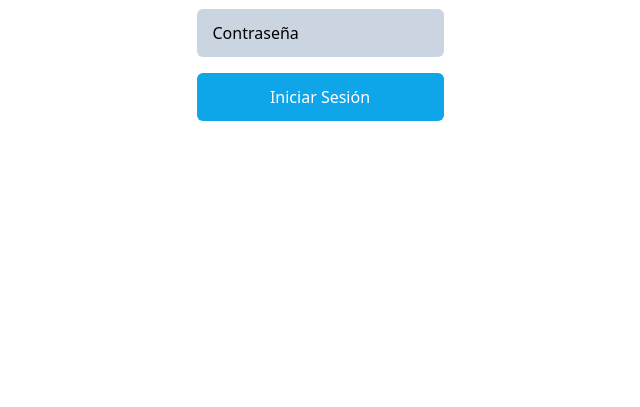
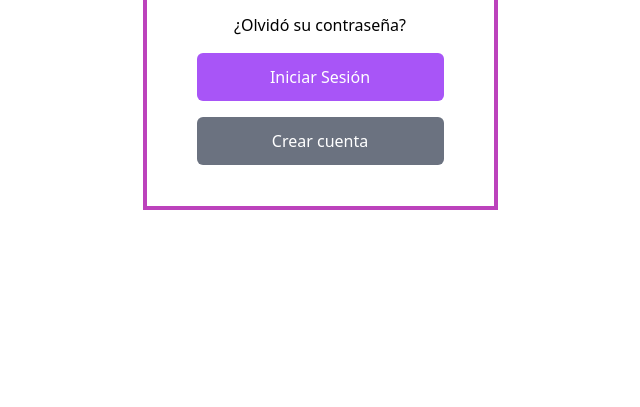
Before and after one commit to diegotrejos/PuraVidaNFT, a React app in the folder puravidanft/: page /login in a window 1280 px wide. Shown: the part 393-800 px from the top of the page, without its empty margins (320-960 px from the left). Built offline with nearby package versions, Linux system fonts and the light colour scheme; no server answers.

Commit message:
Vista completada.

```diff
--- a/puravidanft/src/Pages/Login/index.js
+++ b/puravidanft/src/Pages/Login/index.js
@@ -1,6 +1,6 @@
 import { useState } from "react";
 import { useDispatch, useSelector } from "react-redux";
-import { Navigate } from "react-router-dom";
+import { Navigate, Link } from "react-router-dom";
 import { postLogin } from "../../Slices/userSlice";
 
 export default function Login() {
@@ -17,6 +17,7 @@ export default function Login() {
     <Navigate to="/" />
   ) : (
     <div className="flex items-center justify-center h-screen">
+      <div className="border">
         <div className="text-center">
           <div className="mb-4">
             <h1 className="text-3xl font-bold">¡Bienvenido!</h1>
@@ -43,8 +44,14 @@ export default function Login() {
             />
           </div>
           {errorMessage && <span className="text-red-500">{errorMessage}</span>}
+
+          <div className="mb-4">
+            <Link to={"/"}>¿Olvidó su contraseña?</Link>
+          </div>
+
+          <div className="mb-4">
             <button
-          className="h-[48px] w-full rounded-md bg-sky-500 text-white"
+              className="h-[48px] w-full rounded-md bg-purple-500 text-white"
               onClick={() => {
                 dispatch(
                   postLogin({
@@ -57,6 +64,14 @@ export default function Login() {
               Iniciar Sesión
             </button>
           </div>
+
+          <div className="mb-4">
+            <button className="h-[48px] w-full rounded-md bg-gray-500 text-white">
+              Crear cuenta
+            </button>
+          </div>
+        </div>
+      </div>
     </div>
   );
 }
--- a/puravidanft/src/index.css
+++ b/puravidanft/src/index.css
@@ -1,3 +1,8 @@
 @tailwind base;
 @tailwind components;
 @tailwind utilities;
+
+.border{
+    border: 4px solid rgb(188, 66, 188);
+    padding: 25px 50px;
+}
```
Lines whose indentation alone changed are shown as unchanged.
